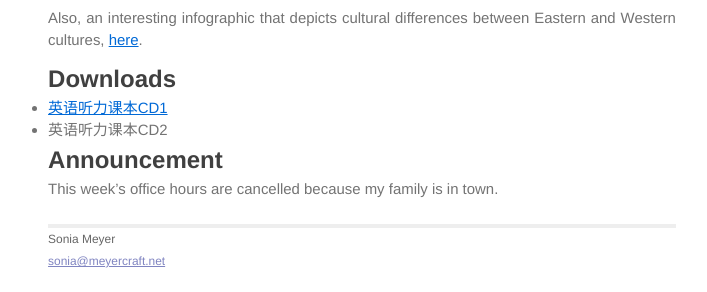
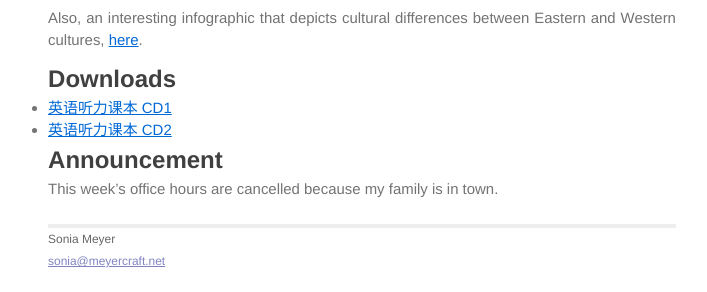
Before and after one commit to soniawmeyer/soniameyer-beihang-students-website, a Jekyll site: the page built from index.md, in a window 1280 px wide. Shown: the part 547-839 px from the top of the page, without its empty margins (278-985 px from the left). Built offline with Jekyll 4.4.1, drawn with Linux system fonts in a browser that asks for light colours; some of the changed lines change nothing that is shown.

Commit message:
Added link for CD2

```diff
--- a/index.md
+++ b/index.md
@@ -26,8 +26,8 @@ Also, an interesting infographic that depicts cultural differences between Easte
 
 ## Downloads
 
-* [英语听力课本CD1](http://s3.amazonaws.com/www.joeymeyer.com/download/CD1.zip)
-* 英语听力课本CD2
+* [英语听力课本 CD1](http://s3.amazonaws.com/www.joeymeyer.com/download/CD1.zip)
+* [英语听力课本 CD2](http://s3.amazonaws.com/www.joeymeyer.com/download/CD2.zip)
 
 ## Announcement
 
```
